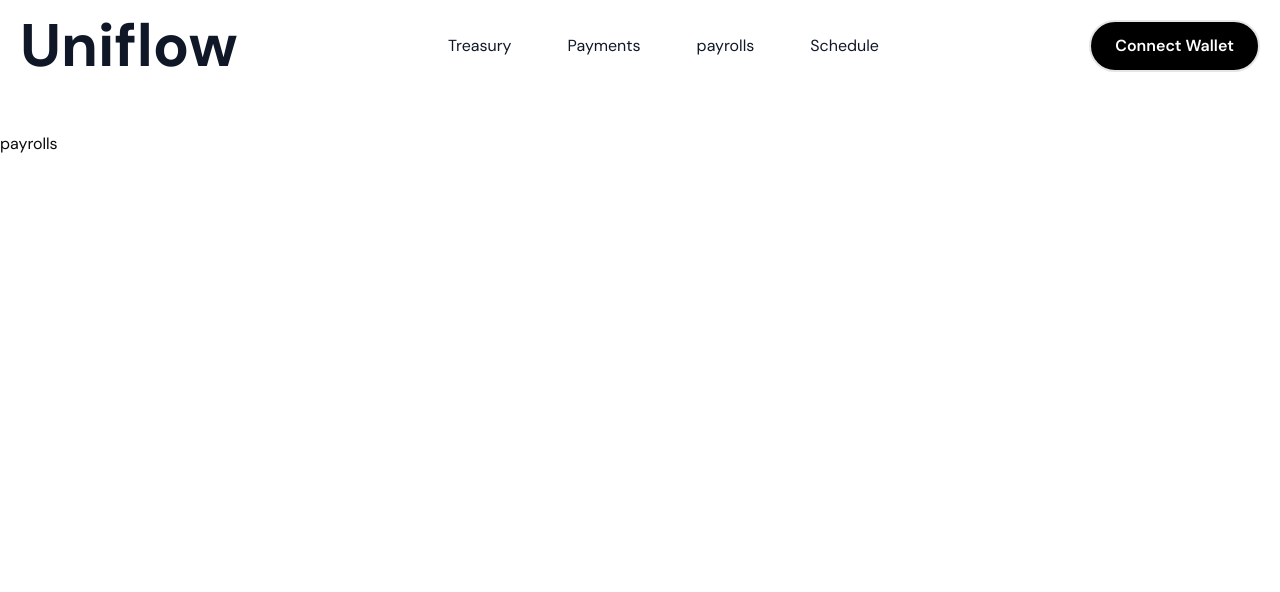
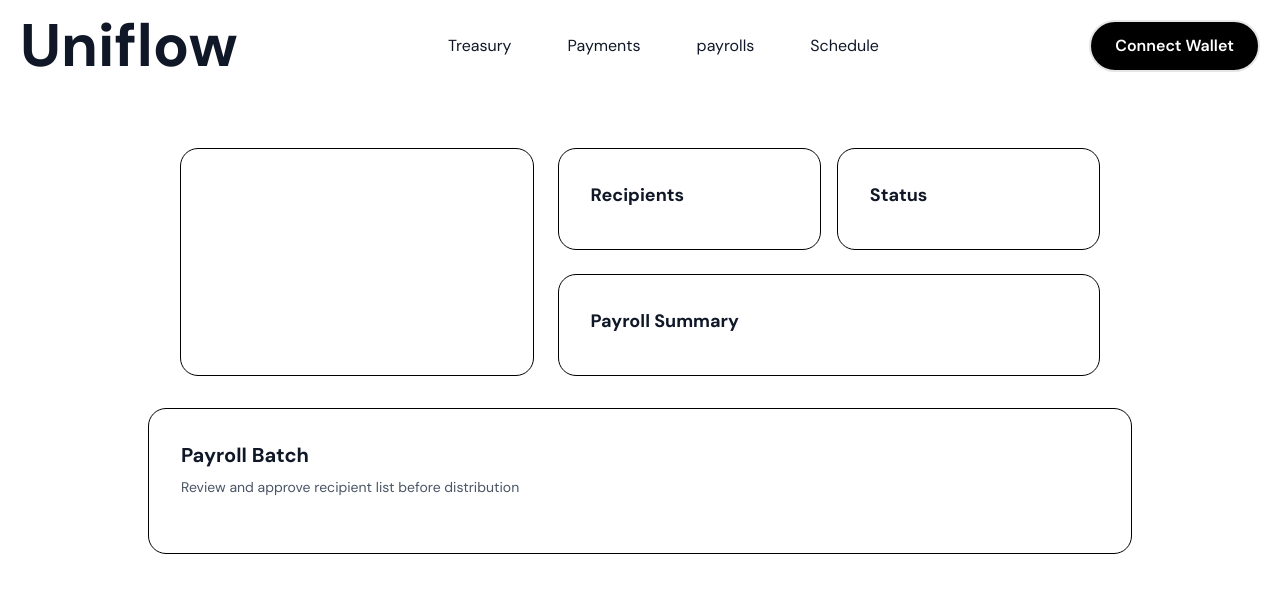
Before and after one commit to Apurvborhade/UniFlow, a Next.js app in the folder frontend/: page /payrolls in a window 1280 px wide. Shown: the top 592 px of the page. Built offline with nearby package versions, Linux system fonts and the light colour scheme.

Commit message:
Layout for payroll page

```diff
--- a/frontend/app/(root)/payrolls/page.tsx
+++ b/frontend/app/(root)/payrolls/page.tsx
@@ -1,9 +1,56 @@
-import React from 'react'
 
-const PayRolls = () => {
+export default function PayrollsPage() {
   return (
-    <div>payrolls</div>
-  )
+
+   <main className="max-w-5xl mx-auto px-5 py-4 flex flex-col items-center">
+  <div className="w-full px-4 sm:px-6 lg:px-8 py-6 sm:py-0 sm:mt-0">
+
+    {/* Top Section - Cards */}
+    <div className="grid grid-cols-1 md:grid-cols-5 gap-4 sm:gap-6 mb-6 sm:mb-8">
+
+      {/* Total Processed Card */}
+      <div className="bg-white border border-black rounded-2xl p-6 sm:p-8 md:col-span-2">
+        {/* content */}
+      </div>
+
+      {/* Right Section */}
+      <div className="grid grid-cols-1 gap-4 sm:gap-6 md:col-span-3">
+
+        {/* Top two cards */}
+        <div className="grid grid-cols-1 sm:grid-cols-2 gap-4">
+          <div className="bg-white border border-black rounded-2xl p-6 sm:p-8">
+            <h2 className="text-lg font-bold text-gray-900 mb-2">Recipients</h2>
+          </div>
+
+          <div className="bg-white border border-black rounded-2xl p-6 sm:p-8">
+            <h2 className="text-lg font-bold text-gray-900 mb-2">Status</h2>
+          </div>
+        </div>
+
+        {/* Payroll Summary */}
+        <div className="bg-white border border-black rounded-2xl p-6 sm:p-8">
+          <h2 className="text-lg font-bold text-gray-900 mb-2">
+            Payroll Summary
+          </h2>
+        </div>
+
+      </div>
+    </div>
+  </div>
+
+  {/* Payroll Batch Section */}
+  <div className="bg-white w-full border border-black rounded-2xl p-6 sm:p-8 mb-6 sm:mb-8">
+    <div className="mb-6">
+      <h2 className="text-lg sm:text-xl font-bold text-gray-900 mb-2">
+        Payroll Batch
+      </h2>
+      <p className="text-xs sm:text-sm text-gray-600">
+        Review and approve recipient list before distribution
+      </p>
+    </div>
+  </div>
+</main>
+
+
+  );
 }
-
-export default PayRolls
```
